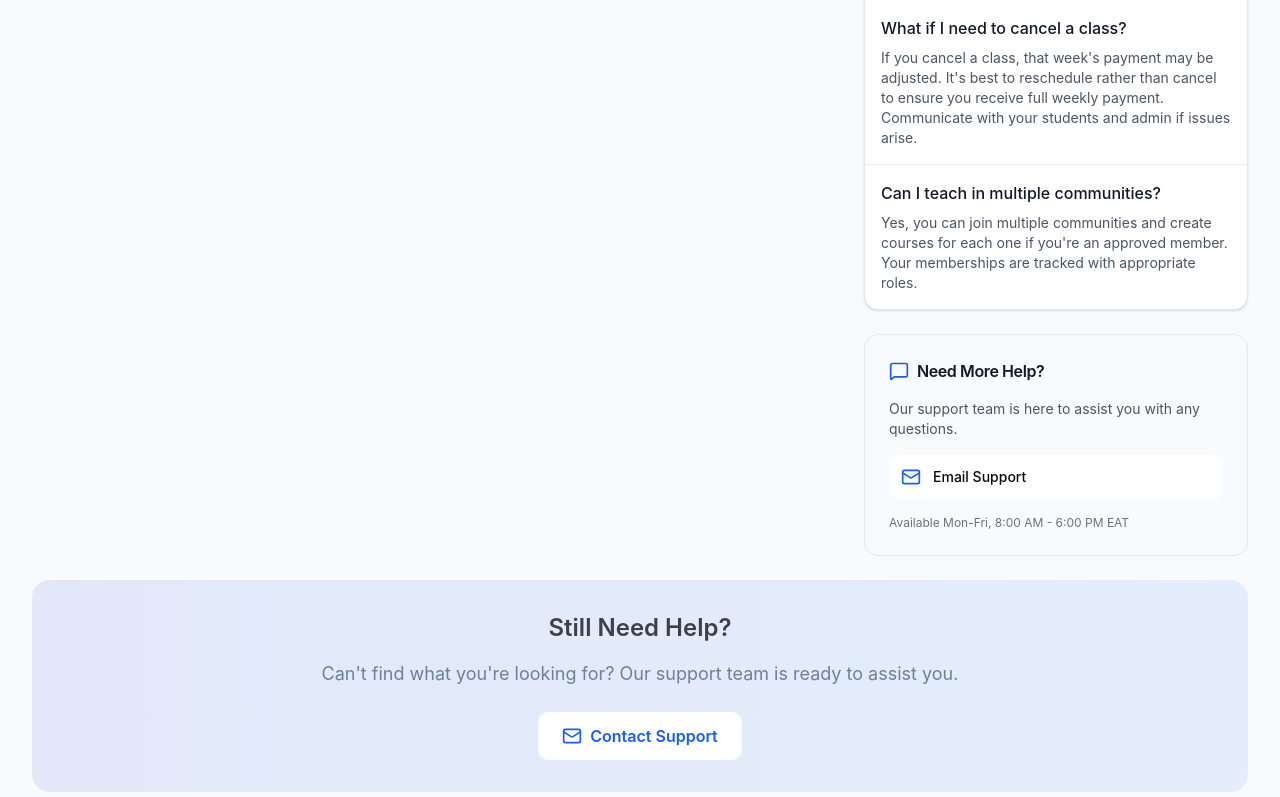
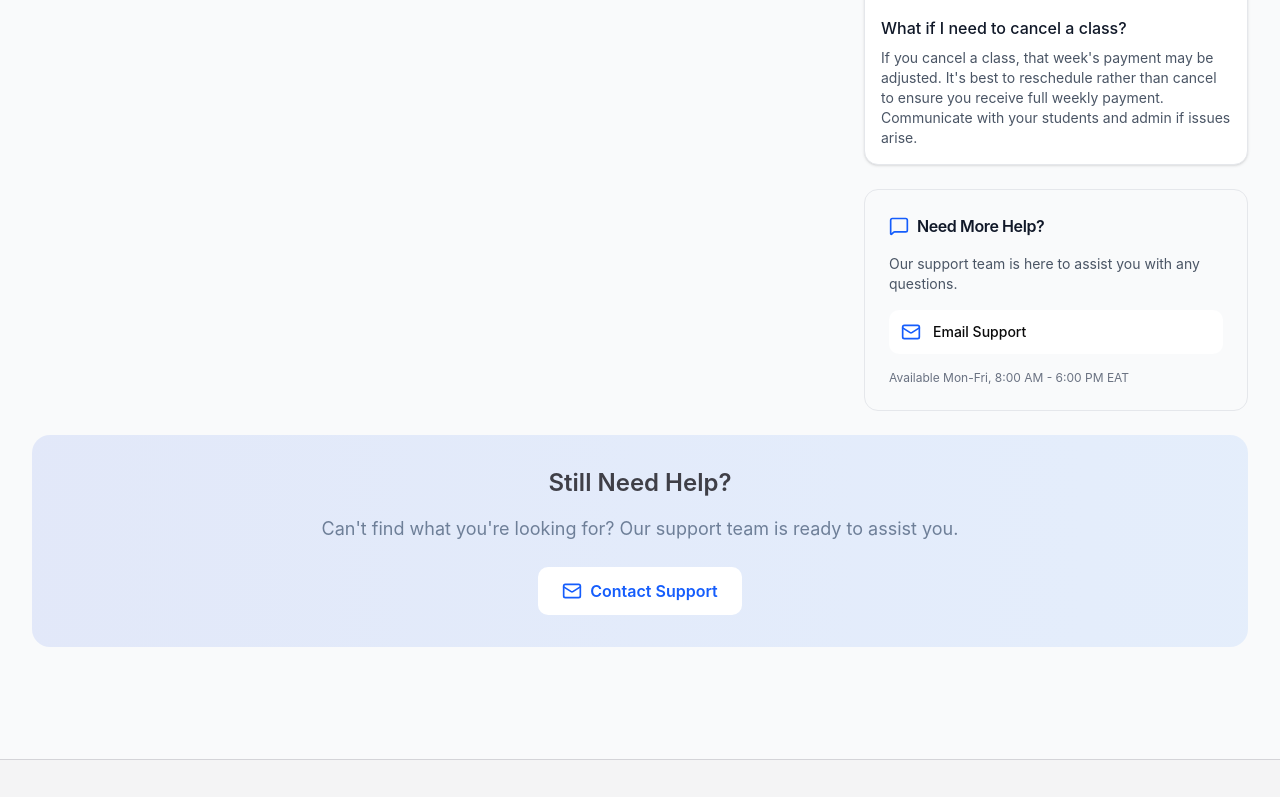
Before and after one commit to sarahkasaniak-png/somo_hub, a Next.js app: page /help/tutor in a window 1280 px wide. Shown: the part 1826-2623 px from the top of the page. Built offline with nearby package versions, Linux system fonts and the light colour scheme; no server answers.

Commit message:
updated tutor help details

```diff
--- a/src/app/help/tutor/page.tsx
+++ b/src/app/help/tutor/page.tsx
@@ -844,11 +844,11 @@ export default function TutorHelpPage() {
       answer:
         "If you cancel a class, that week's payment may be adjusted. It's best to reschedule rather than cancel to ensure you receive full weekly payment. Communicate with your students and admin if issues arise.",
     },
-    {
-      question: "Can I teach in multiple communities?",
-      answer:
-        "Yes, you can join multiple communities and create courses for each one if you're an approved member. Your memberships are tracked with appropriate roles.",
-    },
+    // {
+    //   question: "Can I teach in multiple communities?",
+    //   answer:
+    //     "Yes, you can join multiple communities and create courses for each one if you're an approved member. Your memberships are tracked with appropriate roles.",
+    // },
   ];
 
   const filteredSections = helpSections
```
